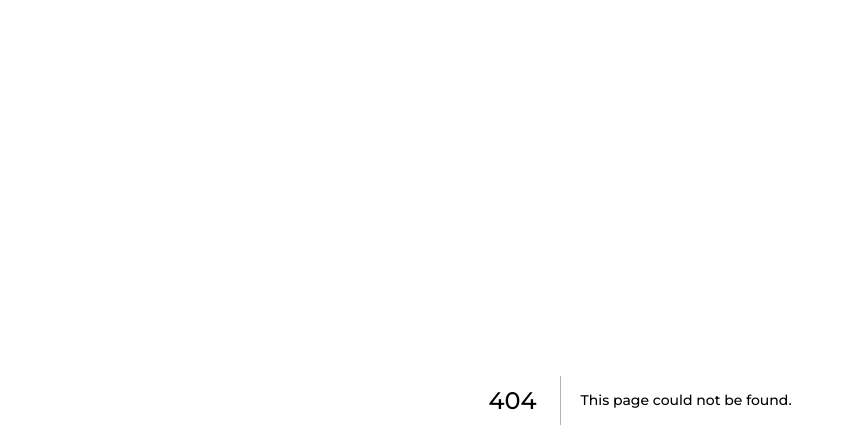
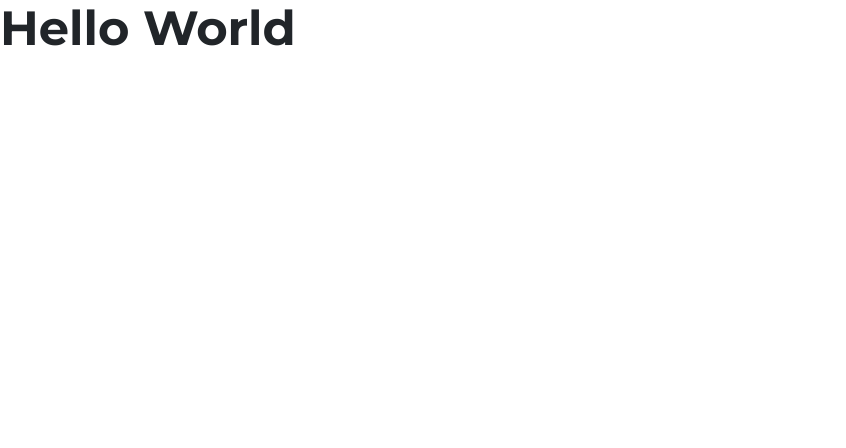
Before and after one commit to matheusdoedev/iphoto-web, a Next.js app: page /user/upload-photo in a window 1280 px wide. Before the commit this address had no page. Shown: the top 448 px of the page, without its empty margins (0-846 px from the left). Built offline with nearby package versions, Linux system fonts and the light colour scheme.

Commit message:
feat: upload-photo page

```diff
--- /dev/null
+++ b/src/pages/user/upload-photo.tsx
@@ -0,0 +1,11 @@
+function UploadPhoto(): JSX.Element {
+  return (
+    <section>
+      <div>
+        <h1>Hello World</h1>
+      </div>
+    </section>
+  );
+}
+
+export default UploadPhoto;
```
